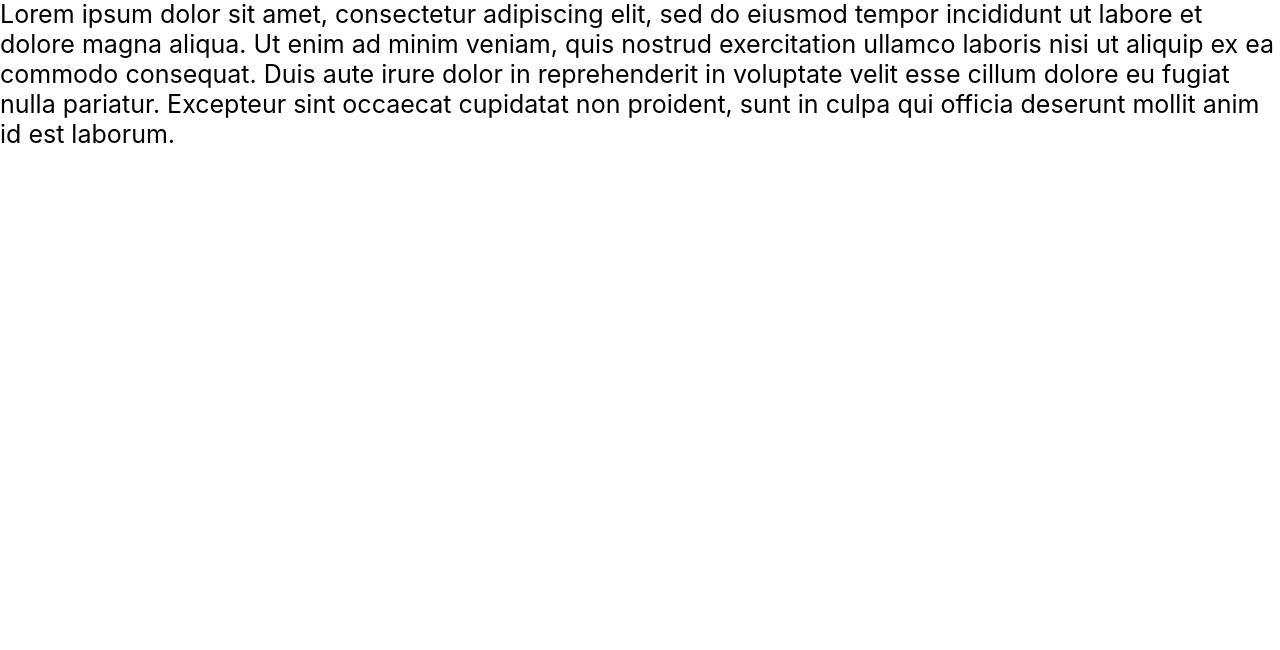
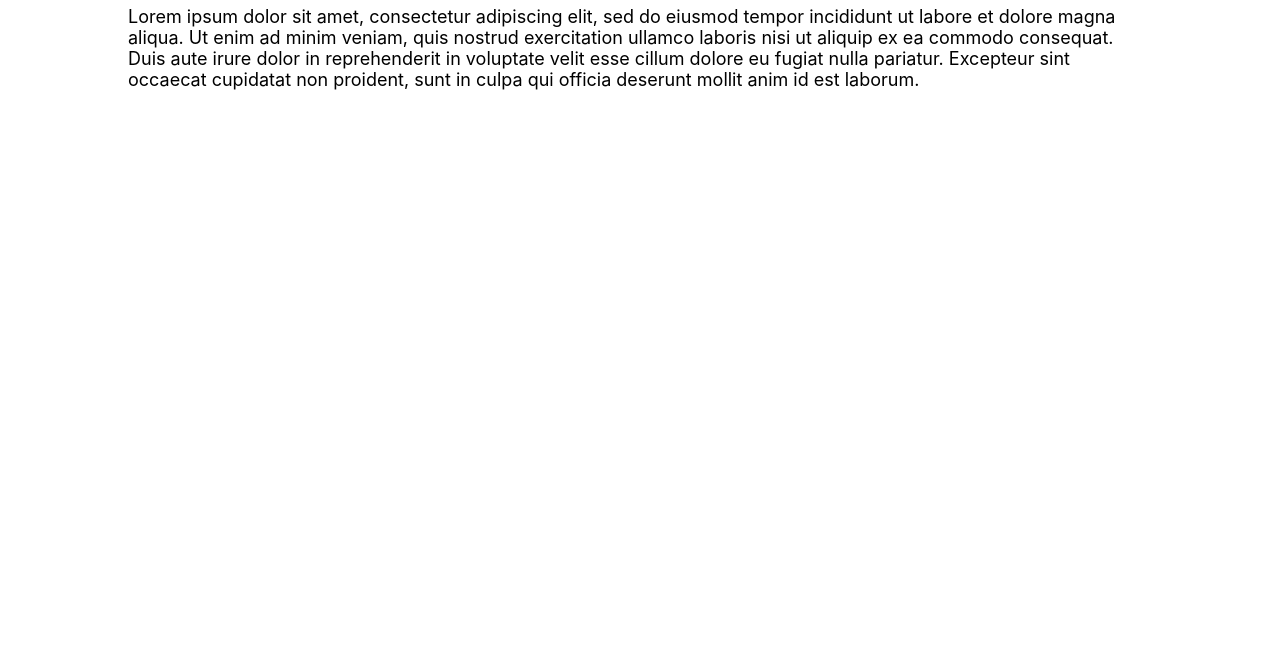
Before and after one commit to Call-me-doctor/cmd-front-end, a React app: page /about in a window 1280 px wide. Shown: the part 150-800 px from the top of the page. Built offline with nearby package versions, Linux system fonts and the light colour scheme.

Commit message:
content container  class

```diff
--- a/src/Components/About/About.js
+++ b/src/Components/About/About.js
@@ -8,9 +8,11 @@ class About extends React.Component {
         return (
             <Fragment>
                 <NavBar />
-                <div className="info">
-                    <h1>About</h1>
-                    <p> {LOREM}</p>
+                <div className="content-container">
+                    <div className="info">
+                        <h1>About</h1>
+                        <p> {LOREM}</p>
+                    </div>
                 </div>
             </Fragment>
         );
--- a/src/index.scss
+++ b/src/index.scss
@@ -10,7 +10,7 @@ body {
 }
 
 p {
-  font-size: 25px;
+  font-size: 18px;
 }
 
 button {
@@ -29,3 +29,11 @@ button {
 button:hover {
   border:  1px solid $text-color-fade;
 }
+
+.content-container {
+  padding: 0 10px;
+  max-width: 1024px;
+  display: flex;
+  margin: auto;
+  margin-top: 10px;
+}
```
Also changed, not shown: public/css/styles.css, 1 other file.
